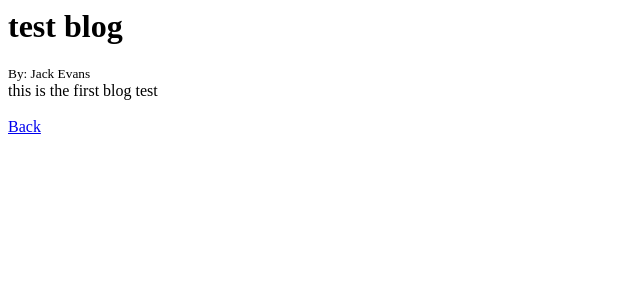
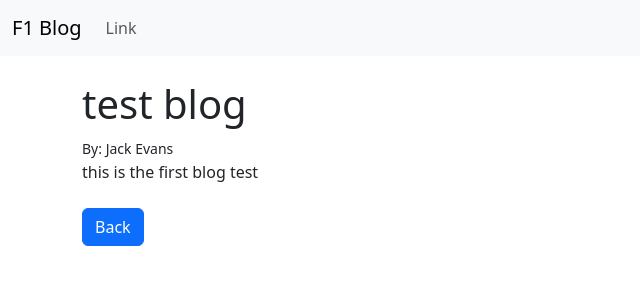
Before and after one commit to Jackevans47/Project-4, a Django app: page /article/1 in a window 1280 px wide. Shown: the top 300 px of the page, without its empty margins (0-640 px from the left). Run offline with Django 4.2, Linux system fonts and the light colour scheme; data comes from the database, SQL or seed files in the repository.

Commit message:
Add nav bar to blog

```diff
--- a/blog/templates/article.html
+++ b/blog/templates/article.html
@@ -1,6 +1,8 @@
+{% extends 'base.html' %} {% block content %}
 <h1>{{ post.title }}</h1>
 <small>By: {{ post.author.first_name }} {{ post.author.last_name}}</small><br />
 {{ post.body }}
 
 <br /><br />
-<a href="{% url 'home' %}">Back</a>
+<a href="{% url 'home' %}" class="btn btn-primary">Back</a>
+{% endblock %}
--- a/blog/templates/base.html
+++ b/blog/templates/base.html
@@ -3,16 +3,39 @@
   <head>
     <meta charset="utf-8" />
     <meta name="viewport" content="width=device-width, initial-scale=1" />
-    <title>Bootstrap demo</title>
     <link
       href="https://cdn.jsdelivr.net/npm/bootstrap@5.3.3/dist/css/bootstrap.min.css"
       rel="stylesheet"
       integrity="sha384-QWTKZyjpPEjISv5WaRU9OFeRpok6YctnYmDr5pNlyT2bRjXh0JMhjY6hW+ALEwIH"
       crossorigin="anonymous"
     />
+
+    <title>
+        {% block title %}
+            F1 blog
+        {% endblock %}
+    </title>
   </head>
   <body>
+    <!--Navbar-->
+    <nav class="navbar navbar-expand-lg bg-body-tertiary">
+        <div class="container-fluid">
+          <a class="navbar-brand" href="{% url 'home' %}">F1 Blog</a>
+          <button class="navbar-toggler" type="button" data-bs-toggle="collapse" data-bs-target="#navbarSupportedContent" aria-controls="navbarSupportedContent" aria-expanded="false" aria-label="Toggle navigation">
+            <span class="navbar-toggler-icon"></span>
+          </button>
+          <div class="collapse navbar-collapse" id="navbarSupportedContent">
+            <ul class="navbar-nav me-auto mb-2 mb-lg-0">
+              <li class="nav-item">
+                <a class="nav-link" href="#">Link</a>
+              </li>
+            </ul>
+          </div>
+        </div>
+      </nav>
 
+    <br/>
+    <!--Block content-->
     <div class="container">
     {% block content %} {% endblock %}
     <div>
```
